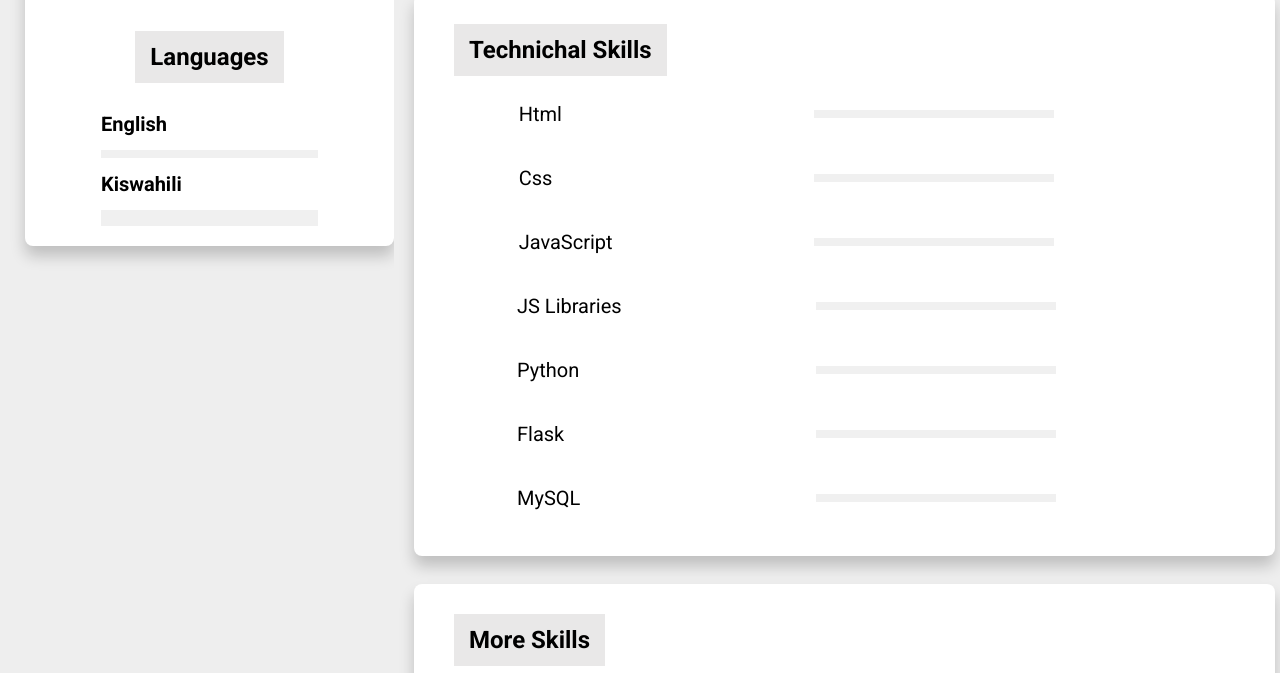
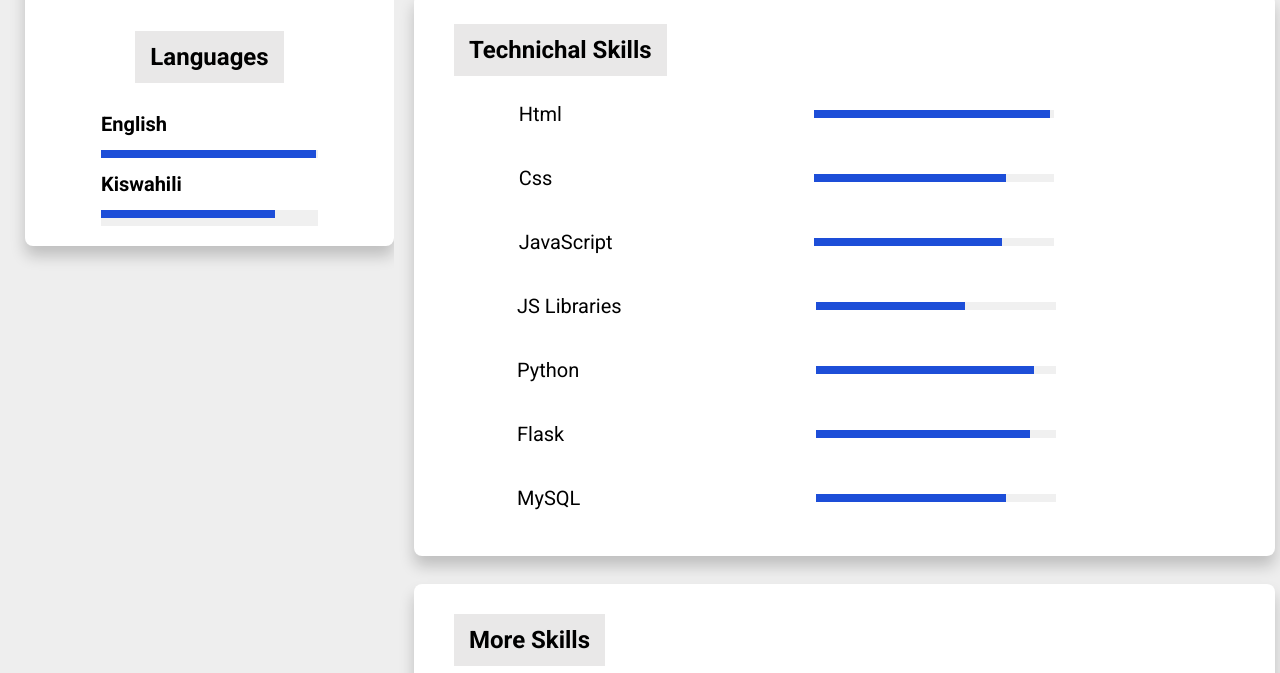
Before and after one commit to mutembeic/walker, a plain HTML site: page index.html in a window 1280 px wide. Shown: the part 610-1283 px from the top of the page. Drawn offline with nearby package versions, Linux system fonts and the light colour scheme.

Commit message:
fixed error in index.js

```diff
--- a/css/master.css
+++ b/css/master.css
@@ -1,5 +1,6 @@
 :root{
     --main-color: rgb(29, 78, 216);
+
 }
 :root {
     --marquee-width: 100%;
--- a/index.html
+++ b/index.html
@@ -210,7 +210,7 @@
               <div class="relative mx-5 w-60 h-[8px] bg-[#9A9A9D26]">
                 <span
                   class="absolute top-0 left-0 h-full w-[0%] bg-[--main-color]"
-                  data-width="85"
+                  data-width="80"
                 ></span>
               </div>
             </li>
@@ -232,7 +232,7 @@
               <div class="relative mx-5 w-60 h-[8px] bg-[#9A9A9D26]">
                 <span
                   class="absolute top-0 left-0 h-full w-[0%] bg-[--main-color]"
-                  data-width="50"
+                  data-width="60"
                 ></span>
               </div>
             </li>
@@ -243,7 +243,7 @@
               <div class="relative mx-5 w-60 h-[8px] bg-[#9A9A9D26]">
                 <span
                   class="absolute top-0 left-0 h-full w-[0%] bg-[--main-color]"
-                  data-width="50"
+                  data-width="90"
                 ></span>
               </div>
             </li>
@@ -254,7 +254,7 @@
               <div class="relative mx-5 w-60 h-[8px] bg-[#9A9A9D26]">
                 <span
                   class="absolute top-0 left-0 h-full w-[0%] bg-[--main-color]"
-                  data-width="50"
+                  data-width="90"
                 ></span>
               </div>
             </li>
@@ -265,7 +265,7 @@
               <div class="relative mx-5 w-60 h-[8px] bg-[#9A9A9D26]">
                 <span
                   class="absolute top-0 left-0 h-full w-[0%] bg-[--main-color]"
-                  data-width="50"
+                  data-width="75"
                 ></span>
               </div>
             </li>
--- a/script/index.js
+++ b/script/index.js
@@ -10,7 +10,7 @@ window.onscroll = () => {
           let startIndex = 0;
           codeSkills.forEach((el) => {
             let interValid = setInterval(() => {
-                    el.computedStyleMap.width =  `${startIndex++}%`;
+              el.style.width = `${startIndex++}%`;
               if (parseInt(startIndex) >= parseInt(el.dataset.width)) {
                 clearInterval(interValid);
               }
@@ -24,7 +24,7 @@ window.onscroll = () => {
           let startIndex = 0;
           langSkills.forEach((span) => {
             let interValid = setInterval(() => {
-                    span.computedStyleMap.width =  `${startIndex++}%`;
+              span.style.width = `${startIndex++}%`;
               if (parseInt(startIndex) >= parseInt(span.dataset.width)) {
                 clearInterval(interValid);
               }
@@ -36,9 +36,9 @@ window.onscroll = () => {
 }
 
 
-//More Skills
+// More Skills
 const root = document.documentElement;
-const marqueenElementDisplayed = getComputedStyle(root).getPropertyValue("--marquee-elements-displayed");
+const marqueeElementsDisplayed = getComputedStyle(root).getPropertyValue("--marquee-elements-displayed");
 const marqueeContent = document.querySelector("ul.marquee-content");
 
 root.style.setProperty("--marquee-elements", marqueeContent.children.length);
```
Lines whose indentation alone changed are shown as unchanged.
